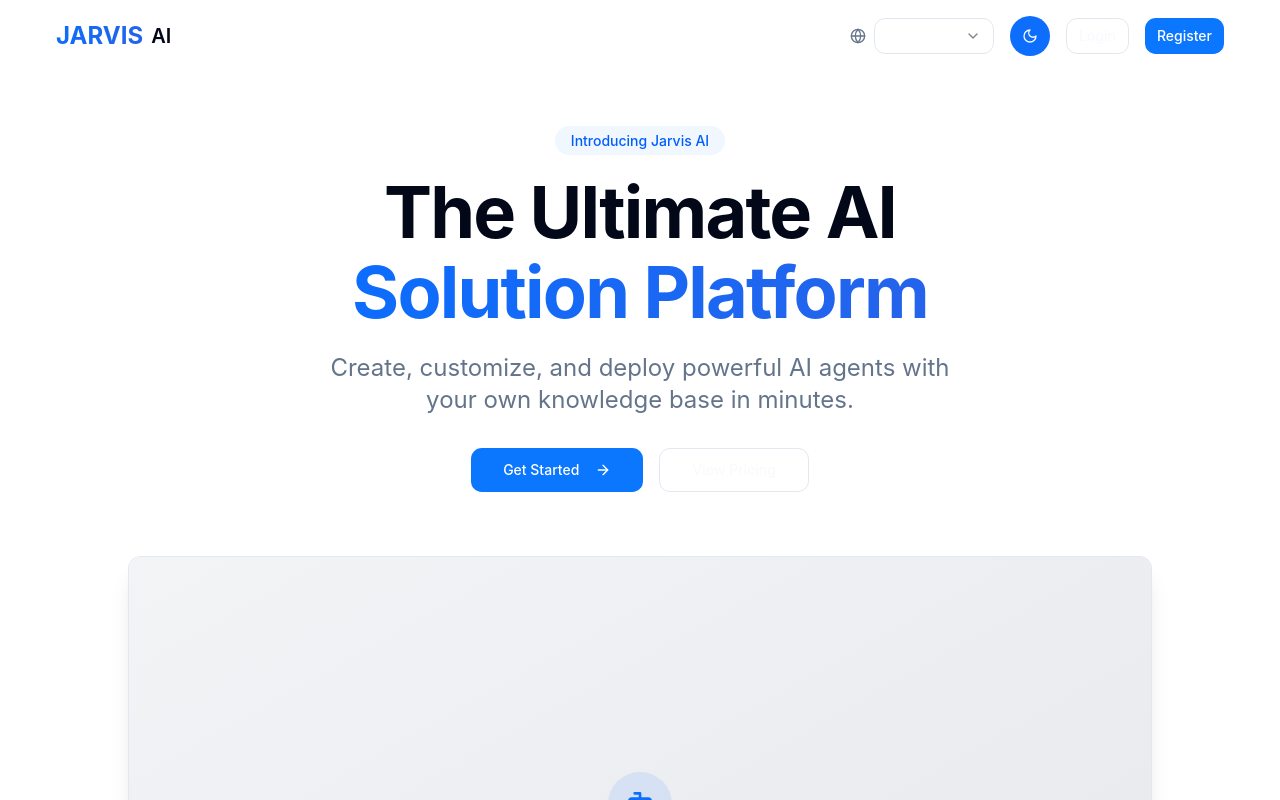
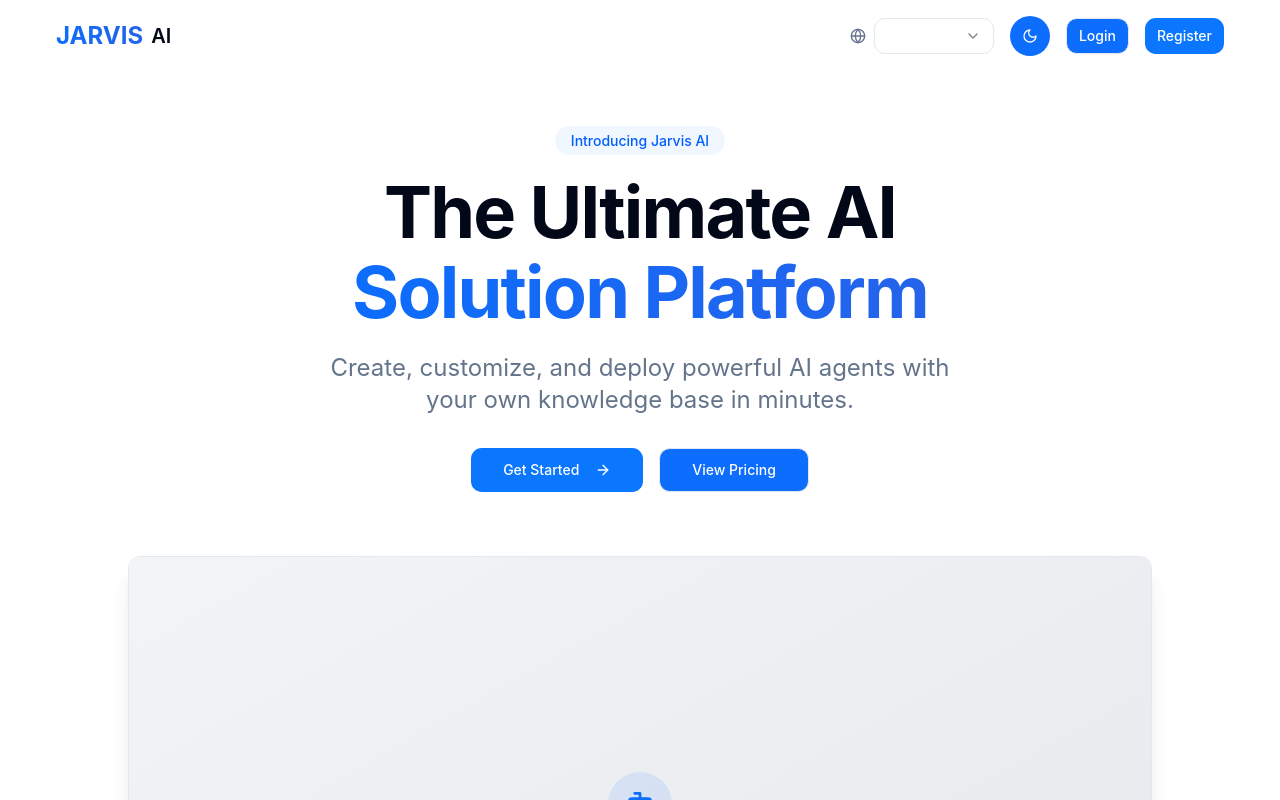
Before and after one commit to Dograix/superbot-wisdom-hub, a React (Vite) app: page / in a window 1280 px wide. Shown: the top 800 px of the page. Built offline with nearby package versions, Linux system fonts and the light colour scheme.

Commit message:
Fix: Button text color on light background
Adjust button styles to ensure text readability on light backgrounds, aligning with the default blue button style.

```diff
--- a/src/components/ui/SuperbidButton.tsx
+++ b/src/components/ui/SuperbidButton.tsx
@@ -33,7 +33,7 @@ const SuperbidButton: React.FC<SuperbidButtonProps> = ({
       case "secondary":
         return "bg-secondary text-secondary-foreground hover:bg-secondary/80";
       case "outline":
-        return "border border-input bg-background hover:bg-accent hover:text-accent-foreground";
+        return "border border-input bg-primary text-white hover:bg-primary/90";
       case "ghost":
         return "hover:bg-accent hover:text-accent-foreground";
       case "link":
```
